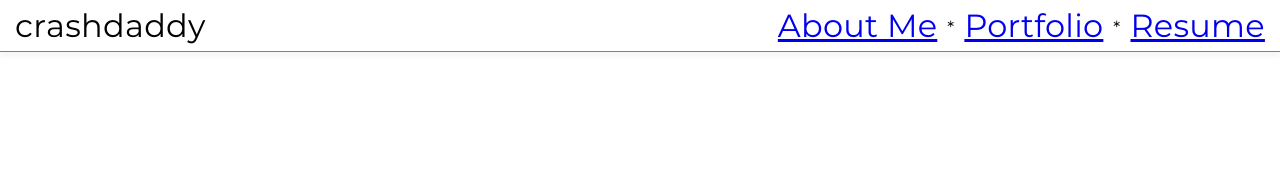
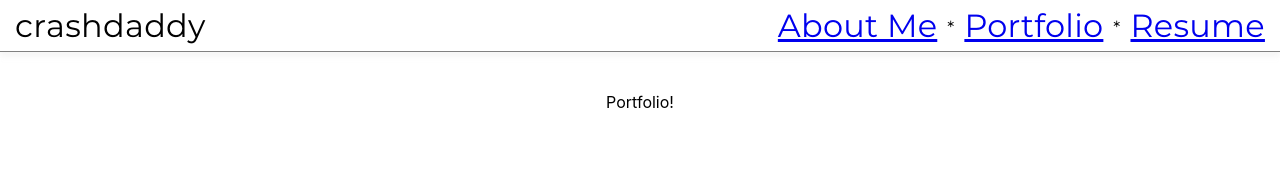
Before and after one commit to crashdaddy/crashdaddy, a React (Create React App) app: page /portfolio in a window 1280 px wide. Shown: the top 182 px of the page. Built offline with nearby package versions, Linux system fonts and the light colour scheme.

Commit message:
setup router and pages

```diff
--- a/src/Router.js
+++ b/src/Router.js
@@ -1,14 +1,17 @@
 import React from 'react'
 import { Switch, Route } from 'react-router';
 import App from './components/App/App'
-
+import About from './components/About/About'
+import Portfolio from './components/Portfolio/Portfolio';
+import Resume from './components/Resume/Resume';
 
 const Router = () => {
     return (
         <Switch>
             <Route exact path ="/" component={App} />
-            {/* <Route path="/starships" component={Starships}/> */}
-
+            <Route path="/about" component={About}/>
+            <Route path="/portfolio" component={Portfolio}/>
+            <Route path="/resume" component={Resume}/>
         </Switch>
     )
 }
--- /dev/null
+++ b/src/components/About/About.js
@@ -0,0 +1,15 @@
+import React, {Component} from 'react';
+
+class About extends Component {
+
+    render() {
+        return(
+            <div style={{textAlign:'center',marginTop:'40px'}}>
+                Hi mom<br/>
+             </div>
+
+        )
+    }
+}
+
+export default About
--- a/src/components/NavBar.js
+++ b/src/components/NavBar.js
@@ -50,11 +50,11 @@ export default function ButtonAppBar() {
           <div style={{width:'40%'}}></div>
           <div>
           <Typography variant="h6" className={classes.title}>
-            <Link to="/starships" >About Me</Link>
+            <Link to="/about" >About Me</Link>
             <span style={{fontSize:'large',verticalAlign:'middle',margin:'5px'}}> * </span>
-            <Link to="/vehicles" >Portfolio</Link>
+            <Link to="/portfolio" >Portfolio</Link>
             <span style={{fontSize:'large',verticalAlign:'middle',margin:'5px'}}> * </span>
-            <Link to="/species" >Resume</Link>
+            <Link to="/resume" >Resume</Link>
           </Typography>
           </div>
         {/* </Toolbar> */}
--- /dev/null
+++ b/src/components/Portfolio/Portfolio.js
@@ -0,0 +1,15 @@
+import React, {Component} from 'react';
+
+class Portfolio extends Component {
+
+    render() {
+        return(
+            <div style={{textAlign:'center',marginTop:'40px'}}>
+                Portfolio!<br/>
+             </div>
+
+        )
+    }
+}
+
+export default Portfolio
--- /dev/null
+++ b/src/components/Resume/Resume.js
@@ -0,0 +1,15 @@
+import React, {Component} from 'react';
+
+class Resume extends Component {
+
+    render() {
+        return(
+            <div style={{textAlign:'center',marginTop:'40px'}}>
+                Resume<br/>
+             </div>
+
+        )
+    }
+}
+
+export default Resume
```
